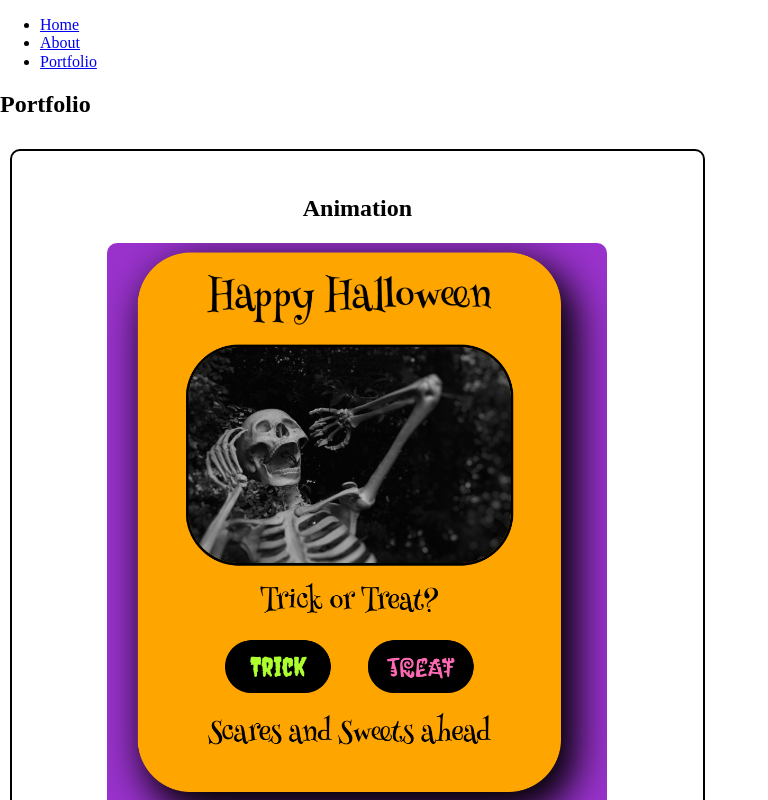
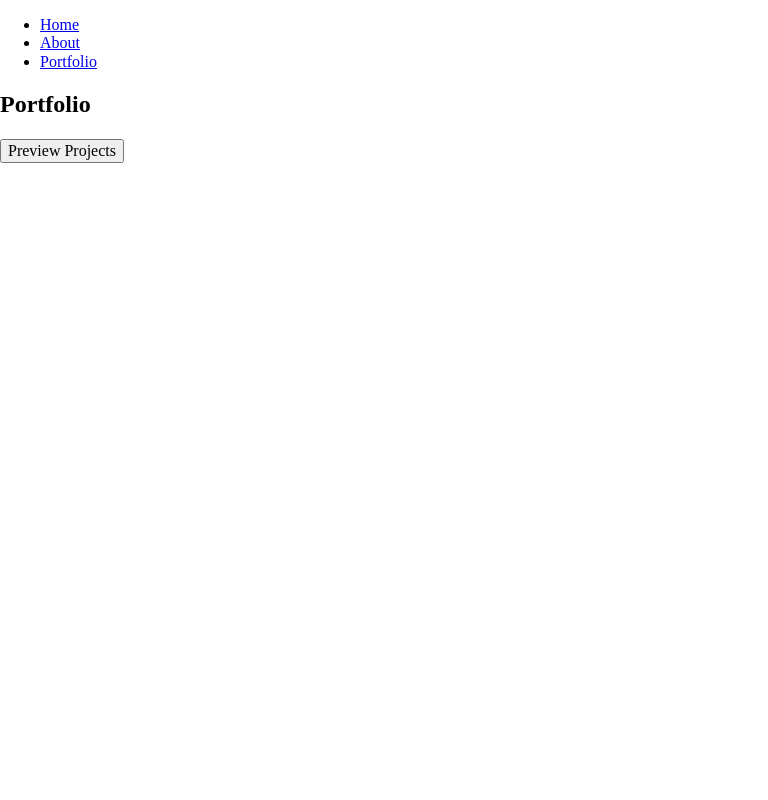
Before and after one commit to ehedman-prog/react-portfolio, a React (Vite) app in the folder my-react-app/: page /portfolio in a window 1280 px wide. Shown: the top 800 px of the page, without its empty margins (0-768 px from the left). Built offline with nearby package versions, Linux system fonts and the light colour scheme.

Commit message:
finishing assignment 2 (no css)

```diff
--- a/my-react-app/src/Pages/Portfolio.jsx
+++ b/my-react-app/src/Pages/Portfolio.jsx
@@ -1,9 +1,22 @@
+import { useState } from "react";
 import animationAssignment from "../assets/animationAssignment.png";
 import Project from "../components/Project.jsx"
-function Portfolio() {
+
+function UseState() {
+    const [showProjects, setShowProjects] = useState(false);
+    const toggleShowProjects = () => {
+        if (showProjects) {
+            setShowProjects(false);
+        } else {
+            setShowProjects(true);
+        }
+    }
     return (
         <div>
             <h2>Portfolio</h2>
+            <button onClick={toggleShowProjects}>Preview Projects</button>
+            <br />
+            {showProjects ? (
                 <>
                     <Project
                         title="Animation"
@@ -13,10 +26,13 @@ function Portfolio() {
                     </Project>
                     <Project />
                     <Project />
+                </>
+            ) : null
+            }
 
-            </>
         </div>
+
     )
 }
 
-export default Portfolio;
+export default UseState;
```
Lines whose indentation alone changed are shown as unchanged.
